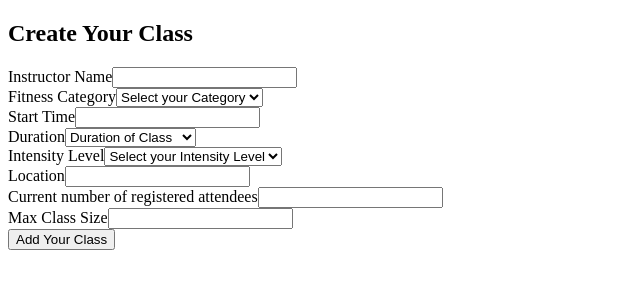
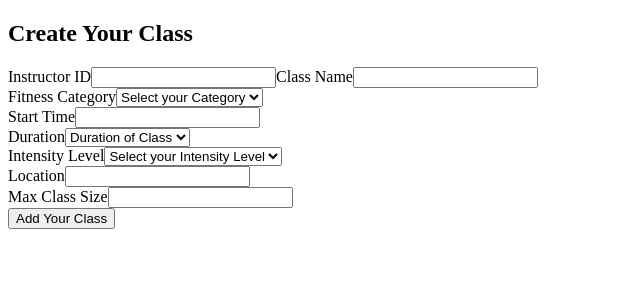
Before and after one commit to lanceturbes/anywhere-fitness-frontend, a React (Create React App) app: page / in a window 1280 px wide. Shown: the top 300 px of the page, without its empty margins (0-640 px from the left). Built offline with nearby package versions, Linux system fonts and the light colour scheme.

Commit message:
added instructor id

```diff
--- a/src/components/CreateClass.jsx
+++ b/src/components/CreateClass.jsx
@@ -1,6 +1,7 @@
 import React, { useState } from 'react';
 
 const initailFormValues = {
+    instructor_id: '',
     name: '',
     type: false,
     startTime: '',
@@ -11,10 +12,10 @@ const initailFormValues = {
     maxClassSize: ''
 };
 
-function CreateClass(props) {
+function CreateClass() {
 
     const [createdClass, setCreatedClass] = useState(initailFormValues);
-    const {name, type, startTime, duration, intensityLevel, location, attendees, maxClassSize} = createdClass;
+    const {instructor_id,name, type, startTime, duration, intensityLevel, location, attendees, maxClassSize} = createdClass;
 
     const onChange = (evt) => {
         // work in progress
@@ -29,7 +30,15 @@ function CreateClass(props) {
         <div>
             <h2>Create Your Class</h2>
             <form id='class-form-container' onSubmit={onSubmit}>
-                <label>Instructor Name
+                <label>Instructor ID
+                    <input
+                        value={instructor_id}
+                        onChange={onChange}
+                        name='instructor_id'
+                        type='text'
+                    />
+                </label>
+                <label>Class Name
                     <input
                         value={name}
                         onChange={onChange}
@@ -70,9 +79,9 @@ function CreateClass(props) {
                         <option>Duration of Class</option>
                         <option>30 Minutes</option>
                         <option>45 Minutes</option>
-                        <option>1 Hour</option>
-                        <option>1 Hour 30 Minutes</option>
-                        <option>2 Hours</option>
+                        <option>60 Minutes</option>
+                        <option>90 Minutes</option>
+                        <option>120 Minutes</option>
                     </select>
                 </label>
                 <br/>
@@ -83,9 +92,9 @@ function CreateClass(props) {
                         name='intensityLevel'
                     >
                         <option>Select your Intensity Level</option>
-                        <option>Beginner</option>
-                        <option>Intermediate</option>
-                        <option>Expert</option>
+                        <option>Low</option>
+                        <option>Medium</option>
+                        <option>High</option>
                     </select>
                 </label>
                 <br/>
@@ -97,20 +106,13 @@ function CreateClass(props) {
                         type='text' />
                 </label>
                 <br/>
-                <label>Current number of registered attendees
-                    <input
-                        value={attendees}
-                        onChange={onChange}
-                        name='attendees'
-                        type='text' />
-                </label>
-                <br/>
                 <label>Max Class Size
                     <input
                         value={maxClassSize}
                         onChange={onChange}
                         name='maxClassSize'
-                        type='text' />
+                        type='text'
+                        />
                 </label>
                 <br/>
                 <button id='submitBtn' type='submit'>Add Your Class</button>
```
